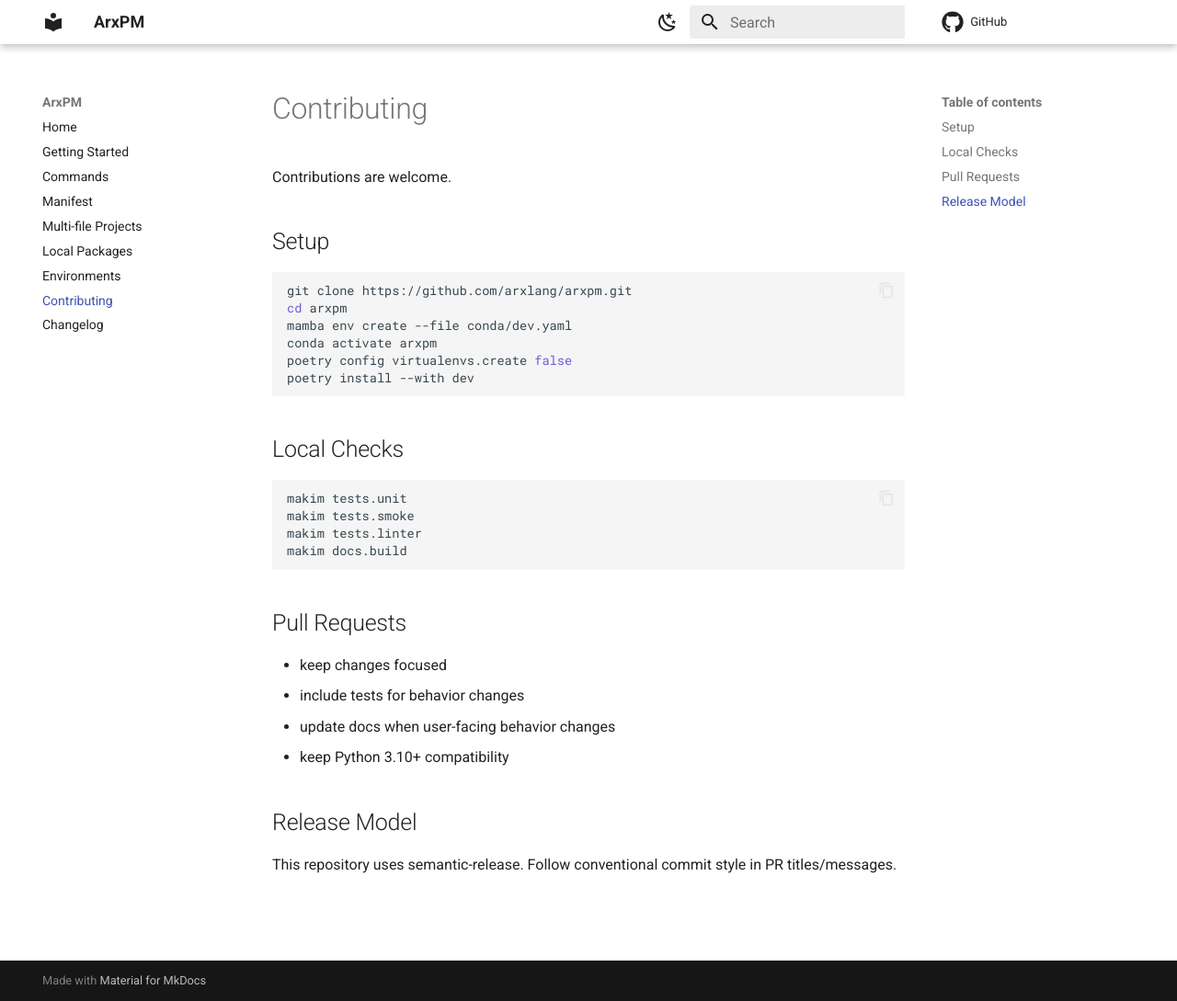
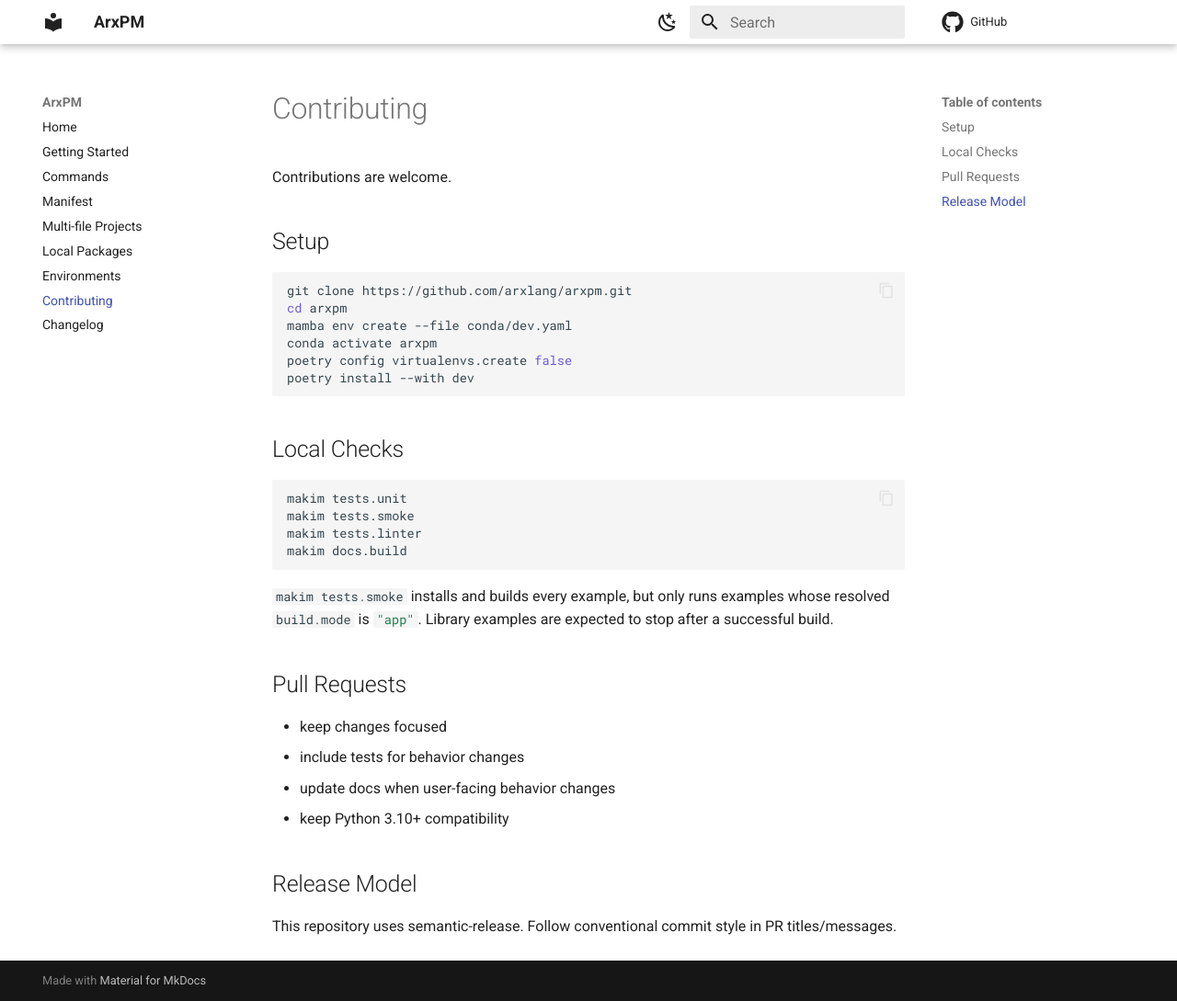
Before and after one commit to arxlang/arxpm, an MkDocs documentation site: the page built from docs/contributing.md, in a window 1280 px wide and 1089 px high. Shown: the whole window at 92% size. Built offline with MkDocs 1.6.1 and Material for MkDocs 9.7.7, drawn with Linux system fonts in a browser that asks for light colours; comment, search, counter and statistics services are not loaded.

Commit message:
fix issues in the smoke test

````diff
--- a/docs/contributing.md
+++ b/docs/contributing.md
@@ -22,6 +22,10 @@ makim tests.linter
 makim docs.build
 ```
 
+`makim tests.smoke` installs and builds every example, but only runs examples
+whose resolved `build.mode` is `"app"`. Library examples are expected to stop
+after a successful build.
+
 ## Pull Requests
 
 - keep changes focused
````
Also changed, not shown: .makim.yaml (+8 -1 lines).
